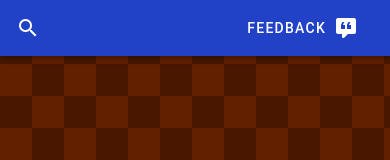
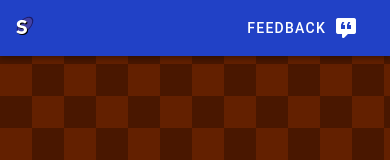
Before and after one commit to HauntedBees/sonic, a Vue app in the folder sonic/: page /1 in a window 390 px wide. Shown: the top 160 px of the page. Built offline with nearby package versions, Linux system fonts and the light colour scheme; what vue-moment would draw is missing.

Commit message:
added way to return to home on mobile

```diff
--- a/sonic/src/App.vue
+++ b/sonic/src/App.vue
@@ -7,9 +7,16 @@
                     <span v-if="$store.state.auth && $route.path.indexOf('/admin') >= 0" class="d-none d-sm-flex">Sonic Admin View ({{$store.state.username}})</span>
                     <span v-if="!$store.state.auth || $route.path.indexOf('/admin') < 0" class="d-none d-sm-flex">Sonic - The Unethical Consumption Database</span>
                 </router-link>
-                <v-icon class="d-flex d-sm-none" v-if="!showSearch" @click="ShowSearchBox()">mdi-magnify</v-icon>
-                <v-icon class="d-flex d-sm-none" v-if="showSearch" @click="showSearch=false">mdi-close</v-icon>
-                <CompanyAutocomplete v-show="showSearch" ref="mobilesearch" :class="{'d-flex':showSearch, 'd-sm-none':showSearch}" @select="Select" addtl-style="width: 260px" />
+                <router-link
+                    to="/"
+                    class="d-flex d-sm-none beesubheader"
+                    style="margin-top:7px;margin-right:5px;color:#FFFFFF;text-decoration:none">
+                        <span>S</span>
+                        <i/>
+                </router-link>
+                <v-icon class="d-flex d-sm-none" v-if="$route.path!=='/'&&!showSearch" @click="ShowSearchBox()">mdi-magnify</v-icon>
+                <v-icon class="d-flex d-sm-none" v-if="$route.path!=='/'&&showSearch" @click="showSearch=false">mdi-close</v-icon>
+                <CompanyAutocomplete v-show="$route.path!=='/'&&showSearch" ref="mobilesearch" :class="{'d-flex':showSearch, 'd-sm-none':showSearch}" @select="Select" addtl-style="width: 260px" />
                 <CompanyAutocomplete v-show="$route.path!=='/'" :class="{'d-none d-sm-flex': $route.path!=='/'}" @select="Select" addtl-style="width: 400px" />
             </div>
             <v-spacer/>
```
